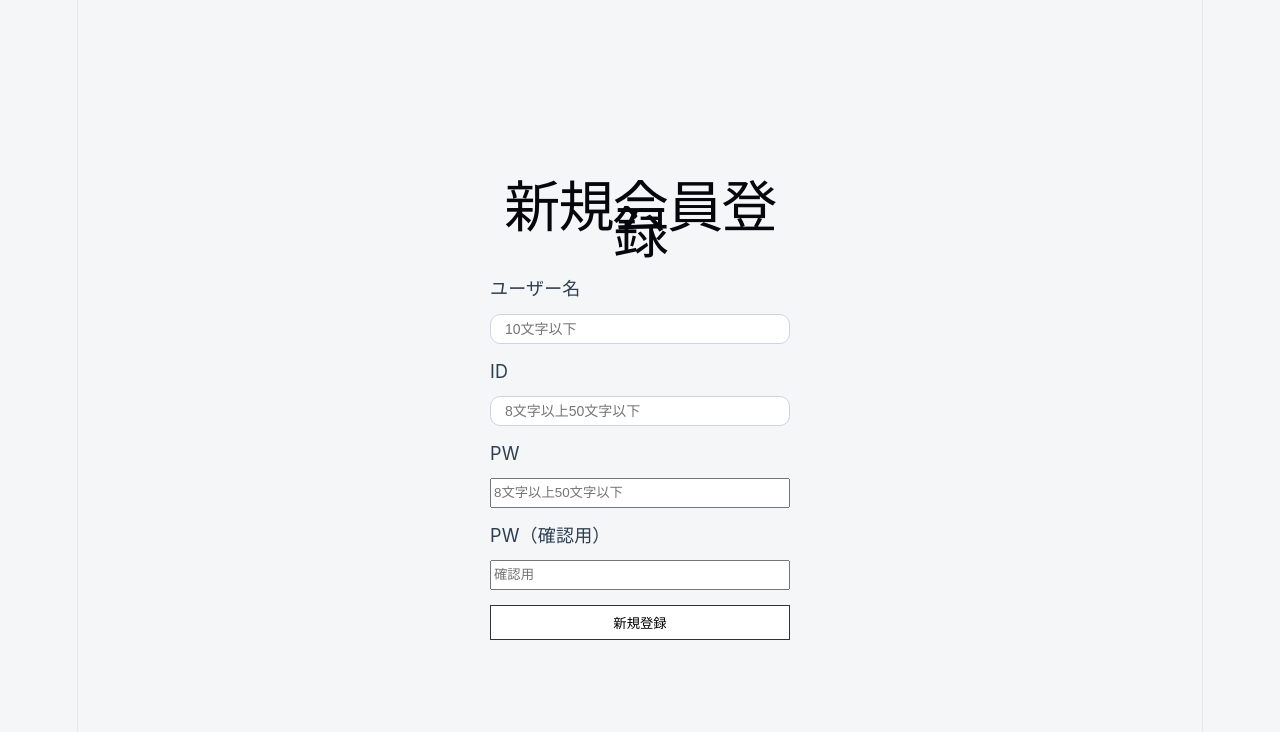
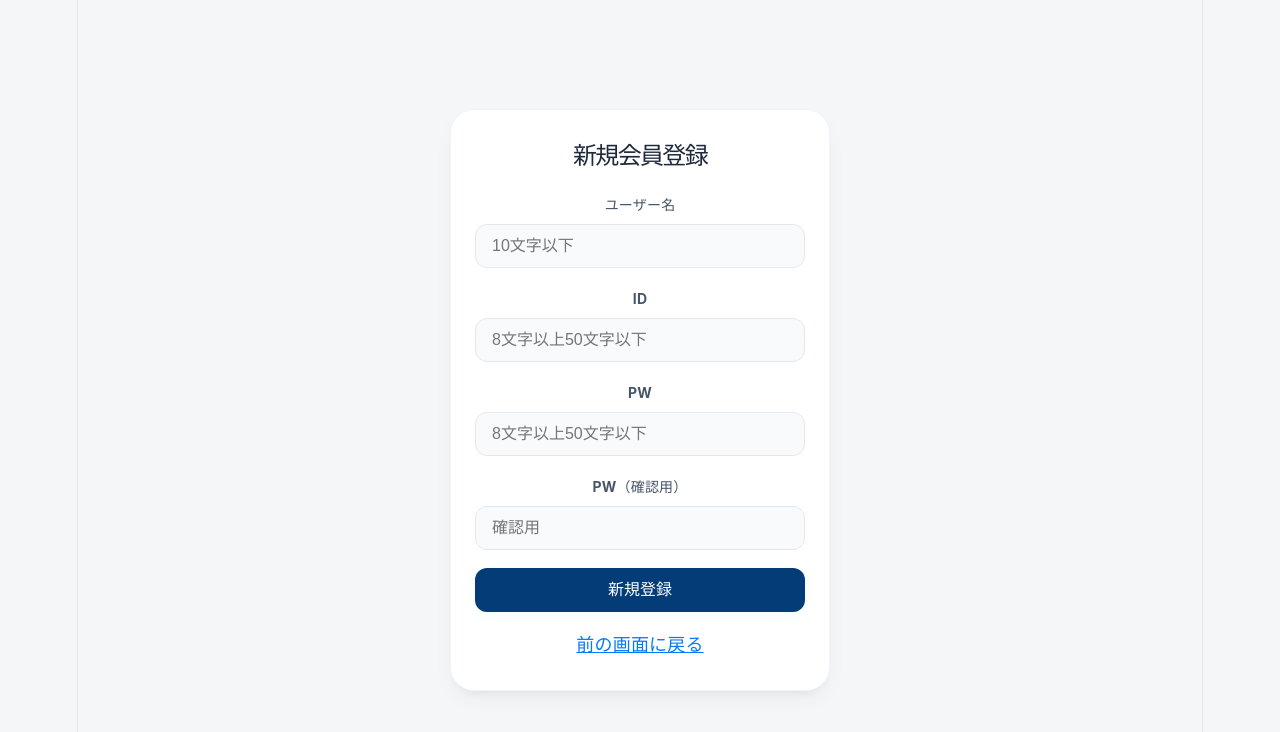
Before and after one commit to plusdojo2026/a1-7, a React (Vite) app in the folder react/: page /Register in a window 1280 px wide. Shown: the top 732 px of the page. Built offline with nearby package versions, Linux system fonts and the light colour scheme.

Commit message:
ログイン、新規登録

```diff
--- a/react/src/components/Login.jsx
+++ b/react/src/components/Login.jsx
@@ -1,6 +1,6 @@
 import { useState } from "react";
 import axios from 'axios';
-import { useNavigate } from "react-router-dom";
+import { Link,useNavigate } from "react-router-dom";
 import "../css/Login.css";
 
 const Login = () => {
@@ -58,8 +58,10 @@ const Login = () => {
 
         <button className="login-button1"  onClick={handleClick}>ログイン</button>
 
-        <h2>新規会員登録はこちらから</h2>
-        <button className="register-button1" onClick={() => navigate("/Register")}>新規会員登録</button>
+        <Link to="/Register " className="back-login">
+        新規会員登録はこちらから
+        </Link>
+
         </div>
     );
 }
--- a/react/src/components/Register.jsx
+++ b/react/src/components/Register.jsx
@@ -1,7 +1,7 @@
 import axios from "axios";
 import { useState } from "react";
-import { useNavigate } from "react-router-dom";
 import "../css/Register.css";
+import { Link, useNavigate } from "react-router-dom";
 
 const Register = () => {
     let navigate = useNavigate();
@@ -72,17 +72,20 @@ const Register = () => {
         });
     }
     return(
-        <div className="login-container">
+        <div className="login-container2">
             <h1>新規会員登録</h1>
-            <p className="form-group">ユーザー名
+            <p className="form-group2">ユーザー名
             <input type="text" name="name" value={newUsers.name} onChange={inputNewUsers} placeholder="10文字以下"></input></p>
-            <p className="form-group">ID
+            <p className="form-group2">ID
             <input type="text" name="userId" value={newUsers.userId} onChange={inputNewUsers} placeholder="8文字以上50文字以下"></input></p>
-            <p className="form-group">PW
+            <p className="form-group2">PW
             <input type="password" name="pw" value={newUsers.pw} onChange={inputNewUsers} placeholder="8文字以上50文字以下"></input></p>
-            <p className="form-group">PW（確認用）
+            <p className="form-group2">PW（確認用）
             <input type="password" name="confirmPassword" value={confirmPassword} onChange={inputConfirmPassword}placeholder="確認用"></input></p>
-            <button className="login-button" onClick={handleClick}>新規登録</button>
+            <button className="login-button2" onClick={handleClick}>新規登録</button>
+            <Link to="/" className="back-login">
+            前の画面に戻る
+            </Link>
         </div>
     );
 }
--- a/react/src/css/Register.css
+++ b/react/src/css/Register.css
@@ -1,34 +1,112 @@
-.login-container {
-    width: 300px;
-    margin: 100px auto;
-    text-align: center;
+
+
+/* ログインカードコンテナ */
+.login-container2 {
+  width: 90%;
+  max-width: 380px;
+  margin: 20px auto;
+  padding: 32px 24px;
+  background: #ffffff;
+  border-radius: 24px;
+  box-shadow: 0 10px 25px -5px rgba(0, 0, 0, 0.05), 0 8px 10px -6px rgba(0, 0, 0, 0.05);
+  border: 1px solid #f1f5f9;
+  box-sizing: border-box;
 }
 
-.form-group {
-    text-align: left;
-    margin-bottom: 15px;
+/* 見出し：ログイン */
+.login-container2 h1 {
+  font-size: 24px;
+  font-weight: 900;
+  text-align: center;
+  color: #1e293b;
+  margin-top: 0;
+  margin-bottom: 24px;
+}
+
+/* 入力欄グループ (ID / PW) */
+.form-group2 {
+  margin-bottom: 18px;
+  font-size: 14px;
+  font-weight: 700;
+  color: #475569;
+}
+
+.form-group2 input {
+  display: block;
+  width: 100%;
+  margin-top: 6px;
+  padding: 12px 16px;
+  background-color: #f8fafc;
+  border: 1px solid #e2e8f0;
+  border-radius: 12px;
+  font-size: 16px;
+  color: #334155;
+  box-sizing: border-box;
+  transition: all 0.2s ease;
+  appearance: none;
+  -webkit-appearance: none;
+}
+
+.form-group2 input:focus {
+  outline: none;
+  background-color: #ffffff;
+  border-color: #58a5f7;
+  box-shadow: 0 0 0 4px rgba(187, 232, 255, 0.15);
+}
+
+/* ログインボタン */
+.login-button2 {
+  display: flex !important;
+  align-items: center !important;
+  justify-content: center !important;
+  line-height: 1 !important;
+  width: 100%;
+  padding: 14px;
+  /*background-color: #10b981 !important;*/
+  background-color: #043C78 !important;
+
+  color: white !important;
+  border: none !important;
+  border-radius: 12px;
+  font-size: 16px;
+  font-weight: 700;
+  cursor: pointer;
+  box-shadow: 0 4px 12px rgba(187, 232, 255, 0.15);
+  transition: background-color 0.2s, transform 0.1s;
+  margin-top: 12px;
+  appearance: none;
+  -webkit-appearance: none;
+}
+
+.login-button2:hover {
+  background-color: #58a5f7 !important;
+}
+
+.login-button2:active {
+  transform: scale(0.98);
 }
 
 
-.form-group input {
-    width: 100%;
-    height: 30px;
-    margin-top: 5px;
-    box-sizing: border-box;
+
+/* 新規会員登録はこちらから */
+
+
+.register-button2:hover {
+  background-color: #f8fafc !important;
+  border-color: #cbd5e1 !important;
+  color: #1e293b !important;
 }
 
+.back-login {
+    display: block;
+    margin-top: 20px;
+    text-align: center;
+    color: #007bff;
+    cursor: pointer;
+    text-decoration: underline;
 
-.login-button,
-.register-button {
-    width: 100%;
-    height: 35px;
-    background-color: white;
-    border: 1px solid #333;
-    cursor: pointer;
 }
 
-
-.login-button:hover,
-.register-button:hover {
-    background-color: #f5f5f5;
+.back-login:hover {
+    color: #0056b3;
 }
```
